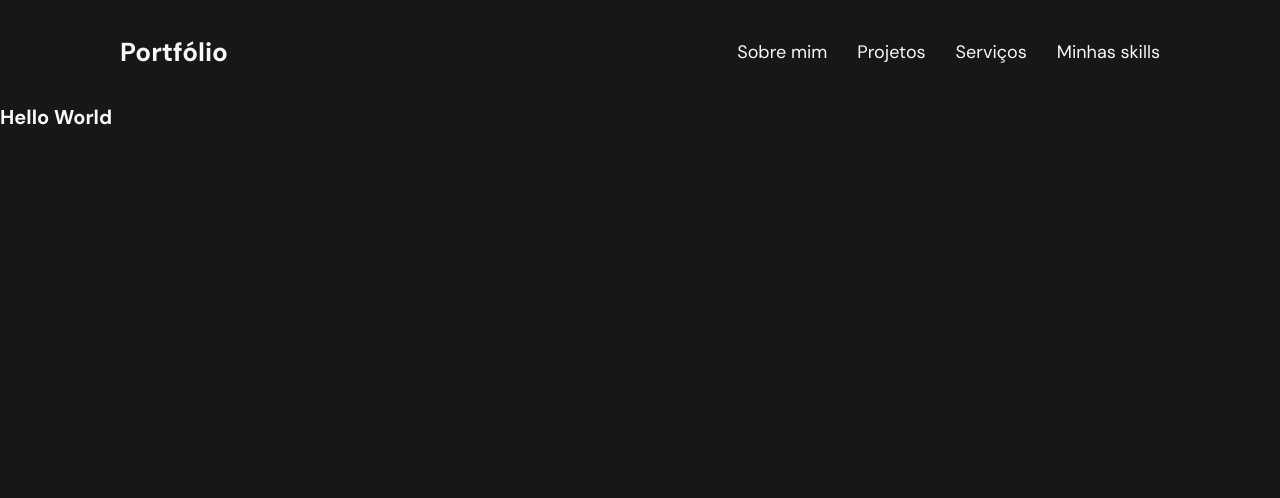
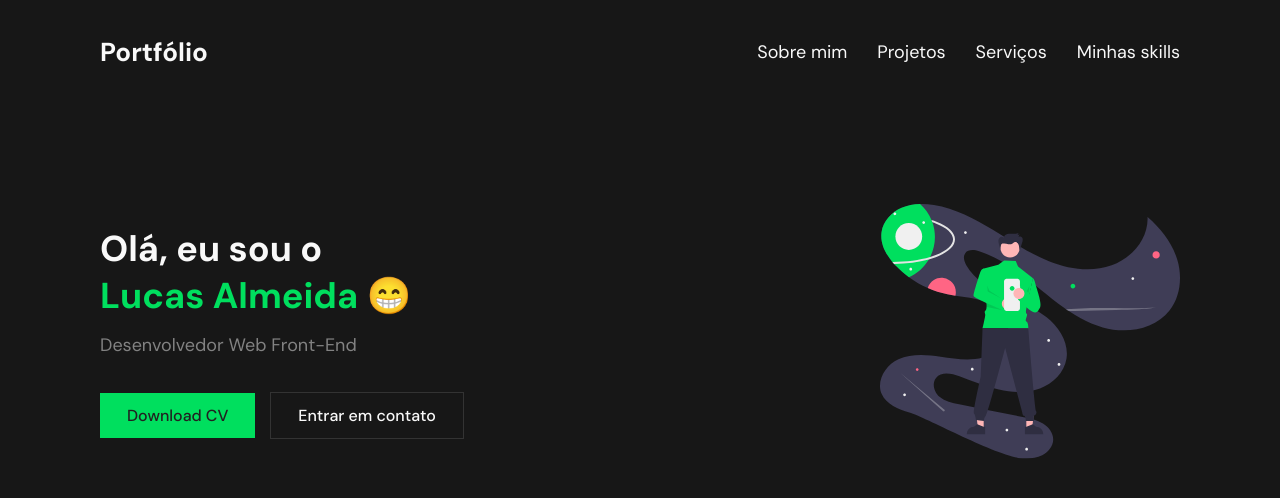
Before and after one commit to lucasAlmeidaSilveira/portfolio, a React (Create React App) app: page / in a window 1280 px wide. Shown: the top 498 px of the page. Built offline with nearby package versions, Linux system fonts and the light colour scheme.

Commit message:
Add banner

```diff
--- a/src/App.tsx
+++ b/src/App.tsx
@@ -1,3 +1,4 @@
+import { Banner } from "./components/Banner";
 import { Header } from "./components/Header";
 import { GlobalStyle } from "./styles/global";
 
@@ -5,7 +6,7 @@ export function App() {
   return (
     <>
       <Header />
-      <h1>Hello World</h1>
+      <Banner />
       <GlobalStyle />
     </>
   );
--- /dev/null
+++ b/src/components/Banner/index.tsx
@@ -0,0 +1,19 @@
+import heroImg from '../../assets/hero.svg';
+import { Container, ContentBanner } from './style';
+
+export function Banner() {
+  return (
+    <Container>
+      <ContentBanner>
+        <p>
+          Olá, eu sou o<br />
+          <span>Lucas Almeida</span> 😁
+        </p>
+        <p>Desenvolvedor Web Front-End</p>
+        <button>Download CV</button>
+        <button>Entrar em contato</button>
+      </ContentBanner>
+      <img src={heroImg} alt='Hero' />
+    </Container>
+  );
+}
--- /dev/null
+++ b/src/components/Banner/style.ts
@@ -0,0 +1,49 @@
+import styled from 'styled-components';
+
+export const Container = styled.main`
+  max-width: 1080px;
+  margin: 10rem auto;
+  display: flex;
+  justify-content: space-between;
+  align-items: center;
+`;
+
+export const ContentBanner = styled.div`
+  p:first-child {
+    color: var(white);
+    font-size: 36px;
+    font-weight: 700;
+
+    span {
+      color: var(--green);
+    }
+
+    & + p {
+      color: var(--gray-20);
+      font-size: 18px;
+
+      margin: 1.4rem 0 3.5rem;
+    }
+  }
+
+  button {
+    padding: 1.2rem 2.7rem;
+    border: 0;
+    font-weight: 500;
+    font-size: 1.6rem;
+    transition: 0.2s ease;
+    background: var(--green);
+    color: var(--gray-60);
+
+    & + button {
+      margin-left: 1.5rem;
+      border: 1px solid var(--gray-40);
+      background: transparent;
+      color: var(--white);
+    }
+
+    &:hover {
+      filter: brightness(0.8);
+    }
+  }
+`;
--- a/src/components/Header/style.ts
+++ b/src/components/Header/style.ts
@@ -3,7 +3,7 @@ import styled from 'styled-components';
 export const Container = styled.header`
   max-width: 1080px;
   margin: 0 auto;
-  padding: 3.5rem 2rem;
+  padding: 3.5rem 0;
   display: flex;
   align-items: center;
   justify-content: space-between;
```
Also changed, not shown: src/assets/hero.svg (added).
